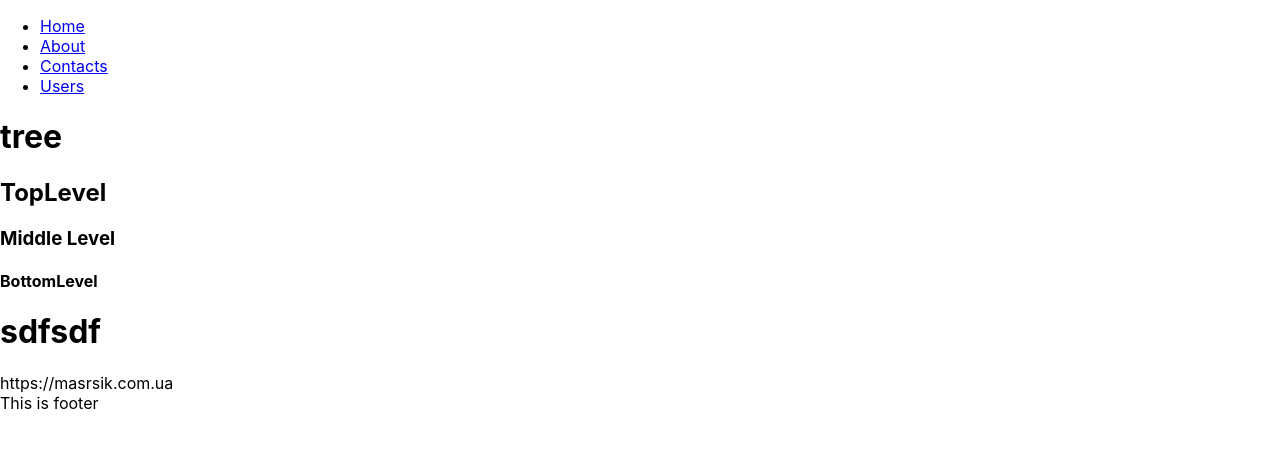
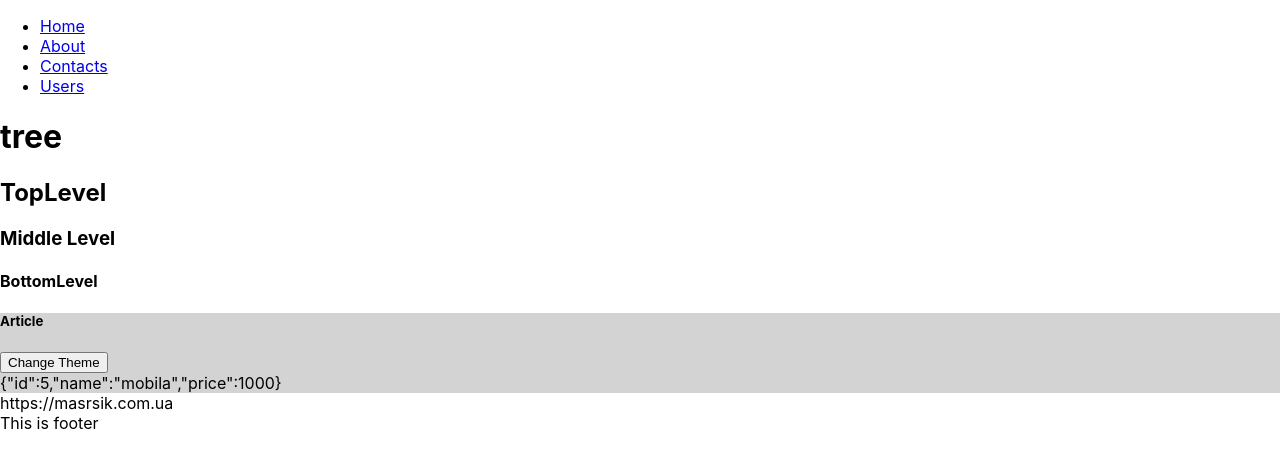
Before and after one commit to vlasoffivan95/react_from_zero, a React (Create React App) app: page /provider in a window 1280 px wide. Shown: the top 468 px of the page. Built offline with nearby package versions, Linux system fonts and the light colour scheme.

Commit message:
add hoc with onclick

```diff
--- a/src/components/Tree/SomeArticle/index.jsx
+++ b/src/components/Tree/SomeArticle/index.jsx
@@ -3,31 +3,70 @@ import CONSTANTS from "../../../constants";
 import { ProductContext, ThemeContext } from "../../../context";
 
 const SomeArticle = (props) => {
+  const { product, theme, onClick } = props;
+
+  const styles = {
+    backgroundColor: theme === CONSTANTS.THEMES.LIGHT ? "lightgray" : "black",
+  };
+
   return (
-    //     <ThemeContext.Consumer>
-    //       {([theme, onClick]) => {
-    //         const styles = {
-    //           backgroundColor: theme === CONSTANTS.THEMES.LIGHT ? 'lightgray' : 'black'
+    // <ThemeContext.Consumer>
+    //   {([theme, onClick]) => (
+    //     <SomeArticleWithProduct theme={theme} onClick={onClick} />
+    //   )}
+    // </ThemeContext.Consumer>
 
-    //         }
-    //         return (
-    //           <ProductContext.Consumer>
-    //             {(contextValue) => (
-    //               <article style = {styles}>
-    //                 <h5>Article</h5>
-    //                 <button onClick = {onClick}>Change Theme</button>
-    //                 <div>{JSON.stringify(contextValue)}</div>
-    //               </article>
-    //             )}
-    //           </ProductContext.Consumer>
-    //         );
-    //       }}
-    //     </ThemeContext.Consumer>
-    //   );
-    // };
-
-    <h1>sdfsdf</h1>
+    <article style={styles}>
+      <h5>Article</h5>
+      <button onClick={onClick}>Change Theme</button>
+      <div>{JSON.stringify(product)}</div>
+    </article>
   );
 };
 
-export default SomeArticle;
+// function SomeArticleWithProduct({ theme, onClick }) {
+//   return (
+//     <ProductContext.Consumer>
+//       {(product) => {
+//         const styles = {
+//           backgroundColor:
+//             theme === CONSTANTS.THEMES.LIGHT ? "lightgray" : "black",
+//         };
+//         return (
+//           <article style={styles}>
+//             <h5>Article</h5>
+//             <button onClick={onClick}>Change Theme</button>
+//             <div>{JSON.stringify(product)}</div>
+//           </article>
+//         );
+//       }}
+//     </ProductContext.Consumer>
+//   );
+// }
+
+function withProduct(Component) {
+  function NewComponent(props) {
+    return (
+      <ProductContext.Consumer>
+        {(product) => <Component product={product} {...props} />}
+      </ProductContext.Consumer>
+    );
+  }
+
+  return NewComponent;
+}
+
+const withTheme = (Component) => (props) =>
+  (
+    <ThemeContext.Consumer>
+      {([theme, onClick]) => <Component theme={theme} onClick={onClick} {...props} />}
+    </ThemeContext.Consumer>
+  );
+
+// const SomeArticleWithProduct = withProduct(SomeArticle);
+// const SomeArticleWithAll = withTheme(SomeArticleWithProduct)
+
+
+const SomeArticleWithAll = withProduct(withTheme(SomeArticle))
+
+export default SomeArticleWithAll;
```
Also changed, not shown: src/App.js (+6 -8 lines).
